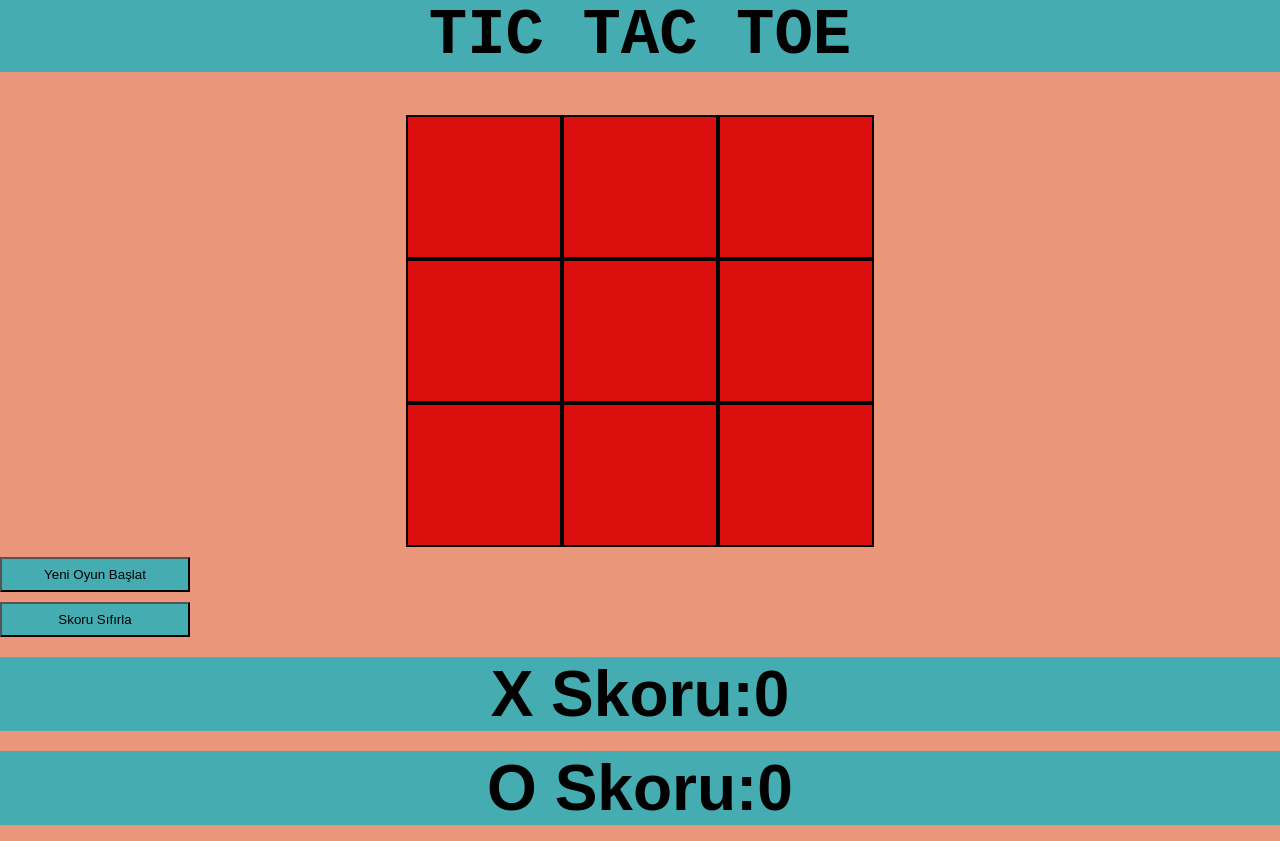
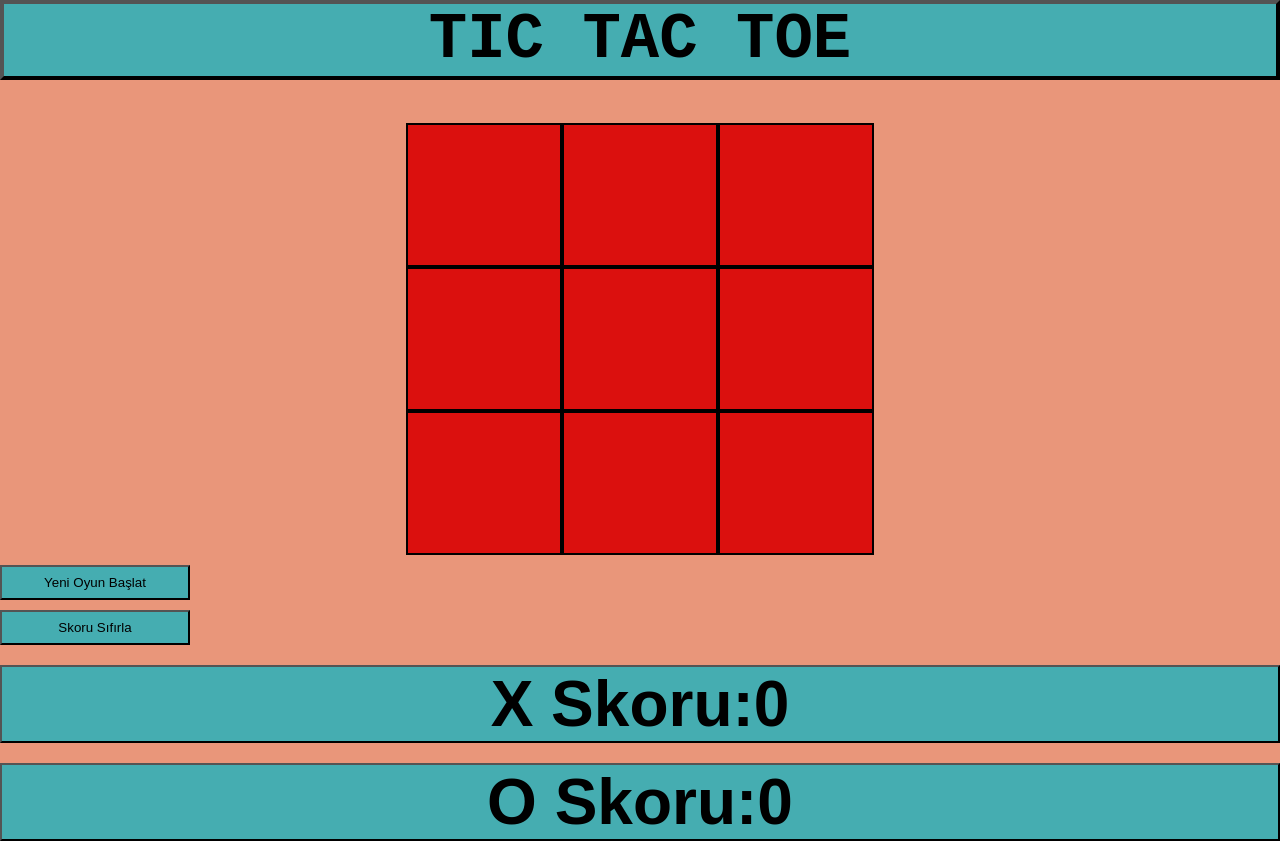
Before and after one commit to DemirGuclu/Tic-Tac-Toe, a plain HTML site: page index.html in a window 1280 px wide. Drawn offline with Linux system fonts and the light colour scheme.

Commit message:
border eklendi

```diff
--- a/css/styles.css
+++ b/css/styles.css
@@ -41,6 +41,10 @@ h1 {
     font-size: 4em;
     margin-top: 0px;
     background-color: rgb(69, 173, 177);
+    border-width: 4px;
+    border-style: outset;
+    border-color: buttonborder;
+    border-image: initial;
 }
 
 /*skor tablosu O'nun stili*/
@@ -60,11 +64,16 @@ h3 {
     text-align: center;
     font-family: sans-serif;
     font-size: 4em;
-    background-color:rgb(69, 173, 177);
+    background-color:
+    rgb(69, 173, 177);
     display: flex;
     min-width: 25rem;
     flex-direction: row;
     justify-content: center;
+    border-width: 2px;
+    border-style: outset;
+    border-color: buttonborder;
+    border-image: initial;
 }
 
 
```
